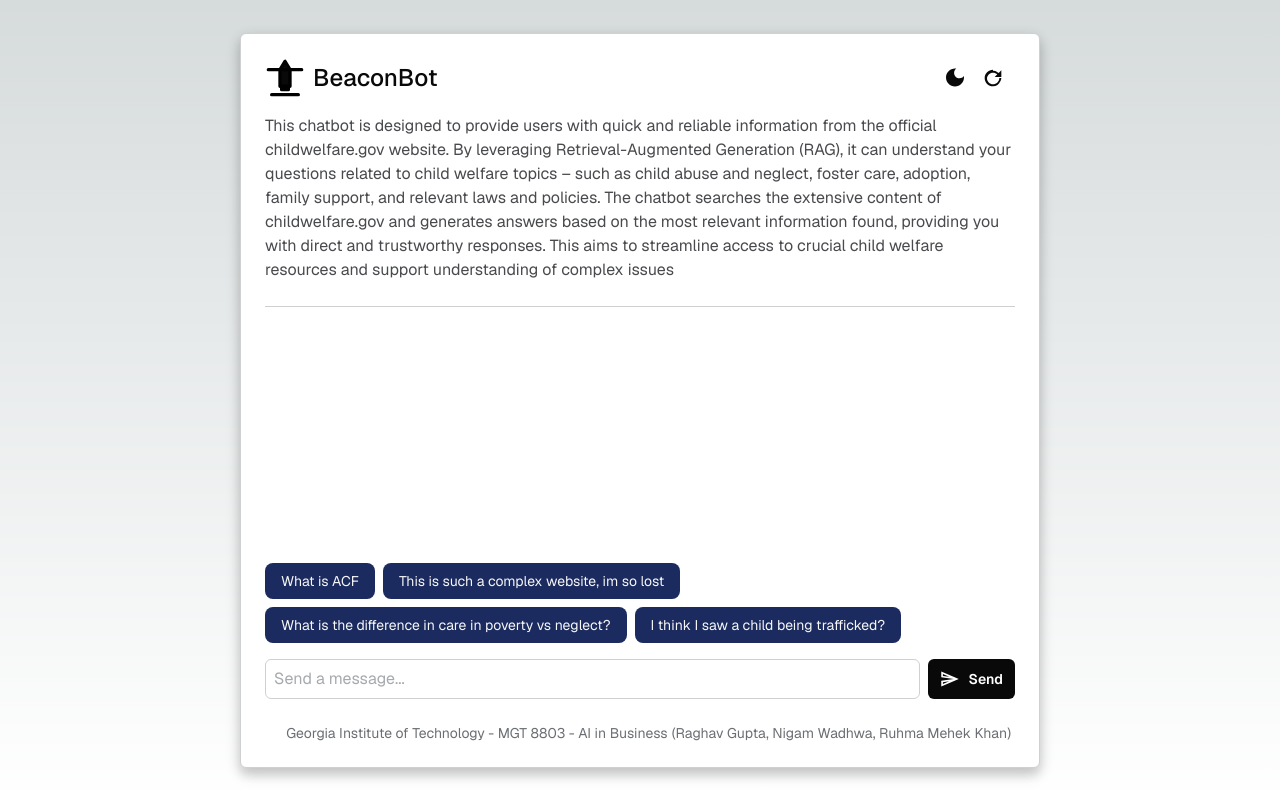
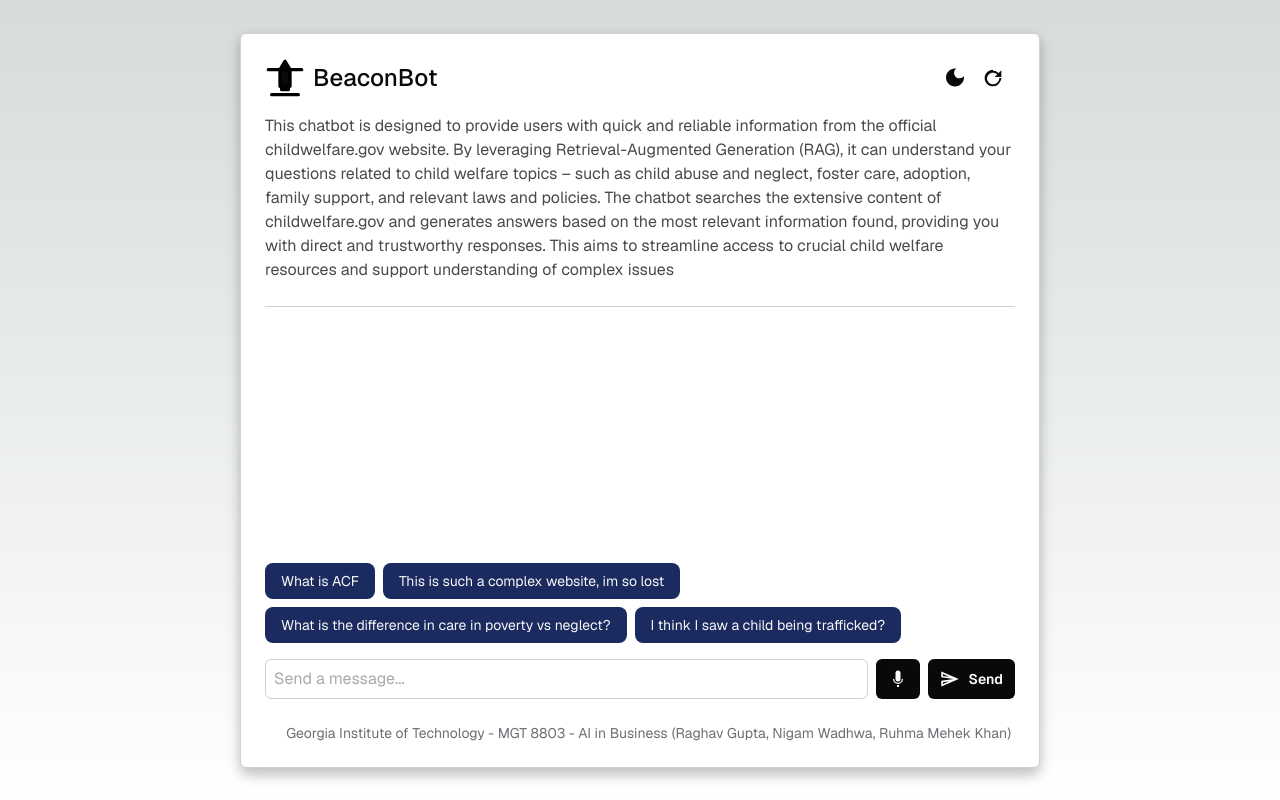
Before and after one commit to RaghavKGupta/BeaconBot, a Next.js app: page / in a window 1280 px wide. Built offline with nearby package versions, Linux system fonts and the light colour scheme.

Commit message:
added audio inputs

```diff
--- a/app/page.tsx
+++ b/app/page.tsx
@@ -1,11 +1,31 @@
 "use client";
-import {useEffect, useRef, useState} from 'react';
+import { useEffect, useRef, useState } from 'react';
 import ChatBox from '../components/ChatBox'
 import { useChat, Message } from 'ai/react';
 import Footer from '../components/Footer';
 import PromptGroup from '../components/Prompt/PromptGroup';
 import ThemeButton from '../components/ThemeButton';
 import useConfiguration from './hooks/useConfiguration';
+
+interface SpeechRecognitionResultList {
+  [index: number]: SpeechRecognitionResult;
+  length: number;
+}
+
+interface SpeechRecognitionResult {
+  [index: number]: SpeechRecognitionAlternative;
+  isFinal: boolean;
+  length: number;
+}
+
+interface SpeechRecognitionAlternative {
+  transcript: string;
+  confidence: number;
+}
+
+interface SpeechRecognitionEvent extends Event {
+  readonly results: SpeechRecognitionResultList;
+}
 
 
 export default function Home() {
@@ -24,30 +44,55 @@ export default function Home() {
   }, [messages]);
 
   const handleSend = (e) => {
-    handleSubmit(e, { options: { body: { useRag, llm, similarityMetric}}});
+    handleSubmit(e, { options: { body: { useRag, llm, similarityMetric } } });
   }
 
   const handlePrompt = (promptText) => {
-    const msg: Message = { id: crypto.randomUUID(),  content: promptText, role: 'user' };
-    append(msg, { options: { body: { useRag, llm, similarityMetric}}});
+    const msg: Message = { id: crypto.randomUUID(), content: promptText, role: 'user' };
+    append(msg, { options: { body: { useRag, llm, similarityMetric } } });
   };
 
+  const [isListening, setIsListening] = useState(false);
+
+
   // create a function to listen to audio and then transcribe into ttext, save as handlesend param for submit with similiratymetric, llm and useRag
-  // const handleAudio = () => {
-  //   navigator.mediaDevices.getUserMedia({ audio: true })
-  //     .then(stream => {
-  //       const mediaRecorder = new MediaRecorder(stream);
-  //       mediaRecorder.start();
-  //       mediaRecorder.ondataavailable = (event) => {
-  //         const audioBlob = event.data;
-  //         const reader = new FileReader();
-  //         reader.onloadend = () => {
-  //           const audioData = reader.result;
-  //           const msg: Message = { id: crypto.randomUUID(), content: audioData, role: 'user' };
-  //           append(msg, { options: { body: { useRag, llm, similarityMetric}}});
-  //         };
-  //         reader.readAsDataURL(audioBlob);
-  //       };
+  const handleAudio = () => {
+    const SpeechRecognition = (window as any).SpeechRecognition || (window as any).webkitSpeechRecognition;
+
+    if (!SpeechRecognition) {
+      alert("Speech recognition is not supported in this browser.");
+      return;
+    }
+
+    const recognition = new SpeechRecognition();
+    recognition.lang = "en-US";
+    recognition.interimResults = false;
+    recognition.maxAlternatives = 1;
+
+    recognition.start();
+    setIsListening(true); // 👈 Start listening
+
+    recognition.onresult = (event: any) => {
+      const transcript = event.results[0][0].transcript;
+      const msg: Message = {
+        id: crypto.randomUUID(),
+        content: transcript,
+        role: 'user',
+      };
+      append(msg, { options: { body: { useRag, llm, similarityMetric } } });
+      setIsListening(false); // 👈 Stop when done
+    };
+
+    recognition.onerror = (event: any) => {
+      console.error("Speech recognition error:", event.error);
+      setIsListening(false); // 👈 Stop on error
+    };
+
+    recognition.onend = () => {
+      setIsListening(false); // 👈 Stop on manual end
+    };
+  };
+
 
 
 
@@ -91,15 +136,45 @@ export default function Home() {
           {!messages || messages.length === 0 && (
             <PromptGroup onClick={handlePrompt} />
           )}
+
+          {isListening && (
+            <div className="flex items-center gap-2 text-sm text-blue-500 mb-1 animate-pulse">
+              <svg width="16" height="16" viewBox="0 0 20 20" fill="currentColor">
+                <path d="M10 1.5a2.5 2.5 0 00-2.5 2.5v6a2.5 2.5 0 005 0v-6A2.5 2.5 0 0010 1.5zM5 10a5 5 0 0010 0h-1.25a3.75 3.75 0 11-7.5 0H5zM9 18h2v-2H9v2z" />
+              </svg>
+              Listening...
+            </div>
+          )}
+
           <form className='flex h-[40px] gap-2' onSubmit={handleSend}>
-          <input onChange={handleInputChange} value={input} className='chatbot-input flex-1 text-sm md:text-base outline-none bg-transparent rounded-md p-2' placeholder='Send a message...' />
-          <button type="submit" className='chatbot-send-button flex rounded-md items-center justify-center px-2.5 origin:px-3'>
+            <input
+              onChange={handleInputChange}
+              value={input}
+              className='chatbot-input flex-1 text-sm md:text-base outline-none bg-transparent rounded-md p-2'
+              placeholder='Send a message...'
+            />
+
+            <button
+              type="button"
+              onClick={handleAudio}
+              className="chatbot-send-button flex rounded-md items-center justify-center px-2.5 origin:px-3"
+            >
+              <svg width="20" height="20" viewBox="0 0 20 20">
+                <path d="M10 1.5a2.5 2.5 0 00-2.5 2.5v6a2.5 2.5 0 005 0v-6A2.5 2.5 0 0010 1.5zM5 10a5 5 0 0010 0h-1.25a3.75 3.75 0 11-7.5 0H5zM9 18h2v-2H9v2z" />
+              </svg>
+            </button>
+
+            <button
+              type="submit"
+              className='chatbot-send-button flex rounded-md items-center justify-center px-2.5 origin:px-3'
+            >
               <svg width="20" height="20" viewBox="0 0 20 20">
                 <path d="M2.925 5.025L9.18333 7.70833L2.91667 6.875L2.925 5.025ZM9.175 12.2917L2.91667 14.975V13.125L9.175 12.2917ZM1.25833 2.5L1.25 8.33333L13.75 10L1.25 11.6667L1.25833 17.5L18.75 10L1.25833 2.5Z" />
               </svg>
               <span className='hidden origin:block font-semibold text-sm ml-2'>Send</span>
             </button>
           </form>
+
           <Footer />
         </section>
       </main>
```
Lines whose indentation alone changed are shown as unchanged.
